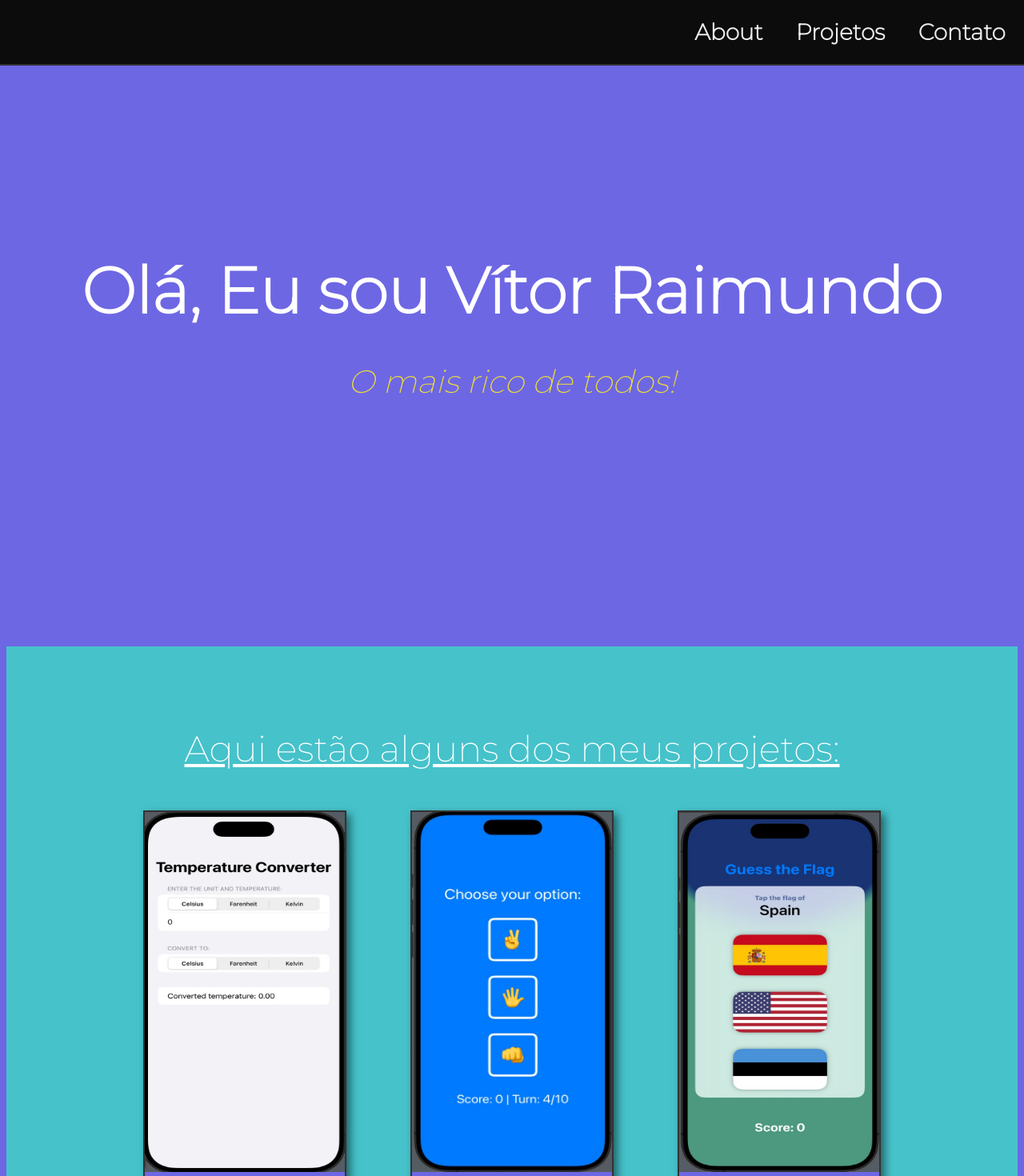
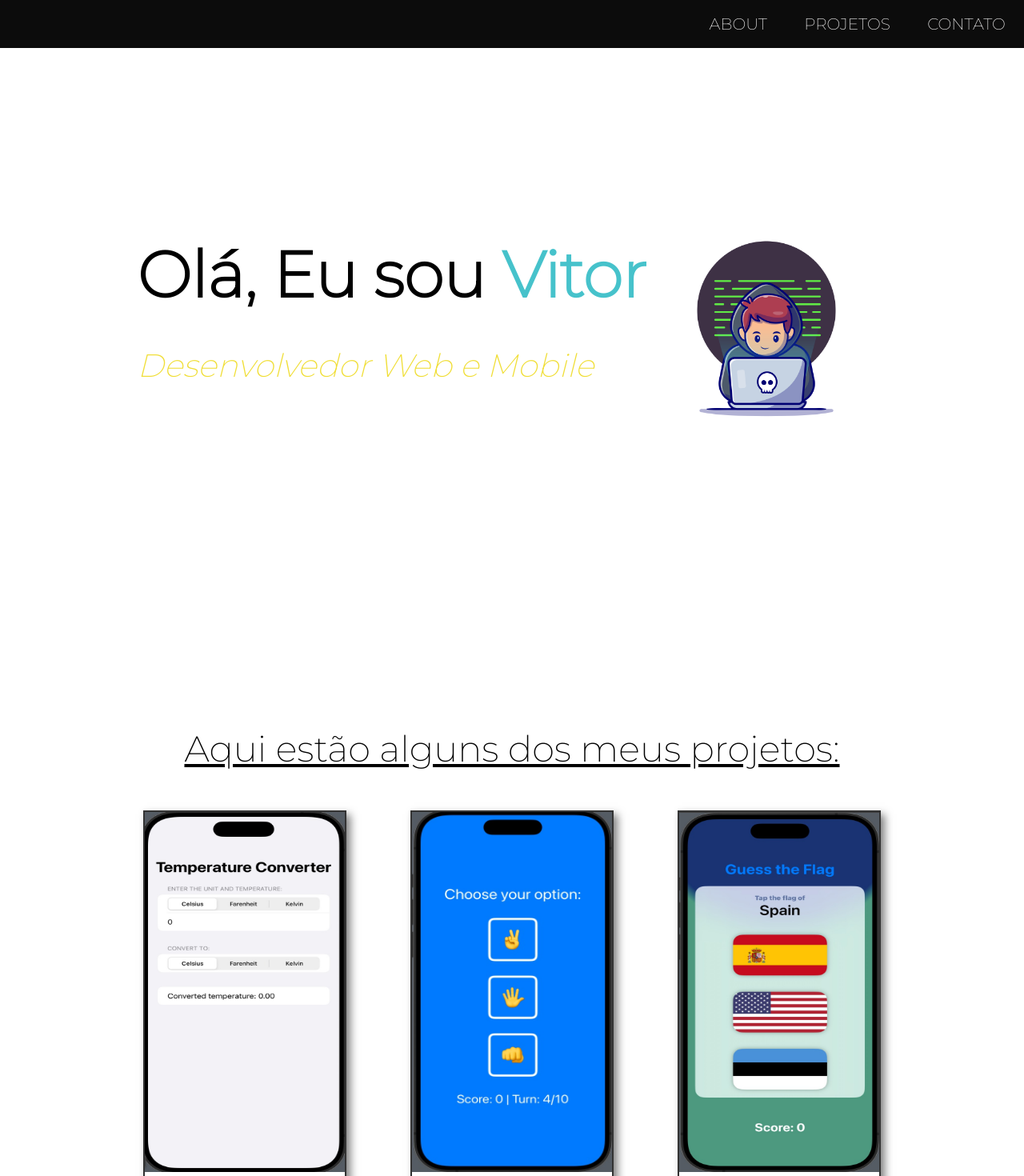
Before and after one commit to vitorjsss/portfolio, a React (Vite) app: page / in a window 1280 px wide. Shown: the top 1470 px of the page at 80% size. Built offline with nearby package versions, Linux system fonts and the light colour scheme.

Commit message:
alteration on style and welcome section

```diff
--- a/src/Components/Header.jsx
+++ b/src/Components/Header.jsx
@@ -5,9 +5,9 @@ export default function Header() {
         <div id="header">
             <nav>
                 <ul>
-                    <li><a href="#welcome-section">About</a></li>
-                    <li><a href="#projects">Projetos</a></li>
-                    <li><a href="#contatos">Contato</a></li>
+                    <li><a href="#welcome-section">ABOUT</a></li>
+                    <li><a href="#projects">PROJETOS</a></li>
+                    <li><a href="#contatos">CONTATO</a></li>
                 </ul>
             </nav>
         </div>
--- a/src/Components/WelcomeSection.jsx
+++ b/src/Components/WelcomeSection.jsx
@@ -1,14 +1,18 @@
 import React from 'react';
+import codingImg from '../assets/coding.jpg';
 
 const WelcomeSection = () => {
     return (
         <section id="welcome-section">
             <br />
             <br />
-            <h1>Olá, Eu sou Vítor Raimundo</h1>
-            <em>
-                <h3>O mais rico de todos!</h3>
-            </em>
+            <div>
+                <h1>Olá, Eu sou <span id="name-span">Vitor</span></h1>
+                <em>
+                    <h3>Desenvolvedor Web e Mobile</h3>
+                </em>
+            </div>
+            <img src={codingImg}></img>
         </section>
     );
 };
--- a/src/index.css
+++ b/src/index.css
@@ -7,14 +7,14 @@
 }
 
 body {
-  background-color: rgb(109, 103, 228);
+  background-color: white;
   font-family: "Sanchez", Serif;
 
 }
 
 #header {
   width: 100%;
-  height: 80px;
+  height: 60px;
   background-color: rgb(12, 12, 12);
   display: flex;
   justify-content: space-between;
@@ -22,10 +22,8 @@ body {
   position: fixed;
   top: 0;
   left: 0;
-  font-size: 28px;
+  font-size: 20px;
   font-family: "Montserrat", monospace;
-  font-weight: bold;
-  border-bottom: 2px solid #333;
 }
 
 nav {
@@ -46,7 +44,7 @@ nav>ul {
 nav>ul>li {
   color: rgb(238, 237, 237);
   margin: 0 0.2rem;
-  padding: 0 20px 0 15px;
+  padding: 0 20px 0 20px;
   display: inline;
 }
 
@@ -67,7 +65,6 @@ li>a {
   align-items: center;
   height: 100vh;
   width: 100%;
-  flex-direction: column;
   padding-left: 0;
   padding-right: 0;
 }
@@ -76,7 +73,7 @@ h1,
 h2,
 h3 {
   font-family: "Montserrat", monospace;
-  color: white;
+  color: black;
 
 }
 
@@ -101,8 +98,13 @@ h3 {
 p {
   font-style: normal;
   font-size: 30px;
-  color: white;
+  color: black;
   margin-top: 10px;
+}
+
+#welcome-section>img {
+  height: 300px;
+  width: 300px;
 }
 
 img {
@@ -110,8 +112,12 @@ img {
   width: 250px;
 }
 
+#name-span {
+  color: rgb(70, 194, 203);
+}
+
 #project-title {
-  color: white;
+  color: black;
   text-decoration: underline;
   font-style: normal;
   font-size: 45px;
@@ -122,7 +128,7 @@ img {
   padding: 100px;
   font-size: 20px;
   font-weight: bold;
-  background-color: rgb(70, 194, 203);
+  background-color: white;
 }
 
 #projects,
@@ -150,12 +156,12 @@ figcaption {
   font-weight: normal;
   font-style: normal;
   display: block;
-  background-color: rgb(109, 103, 228);
+  background-color: white;
 }
 
 a {
   text-decoration: none;
-  color: white;
+  color: black;
 }
 
 .logo {
```
Also changed, not shown: src/assets/coding.jpg (added).
